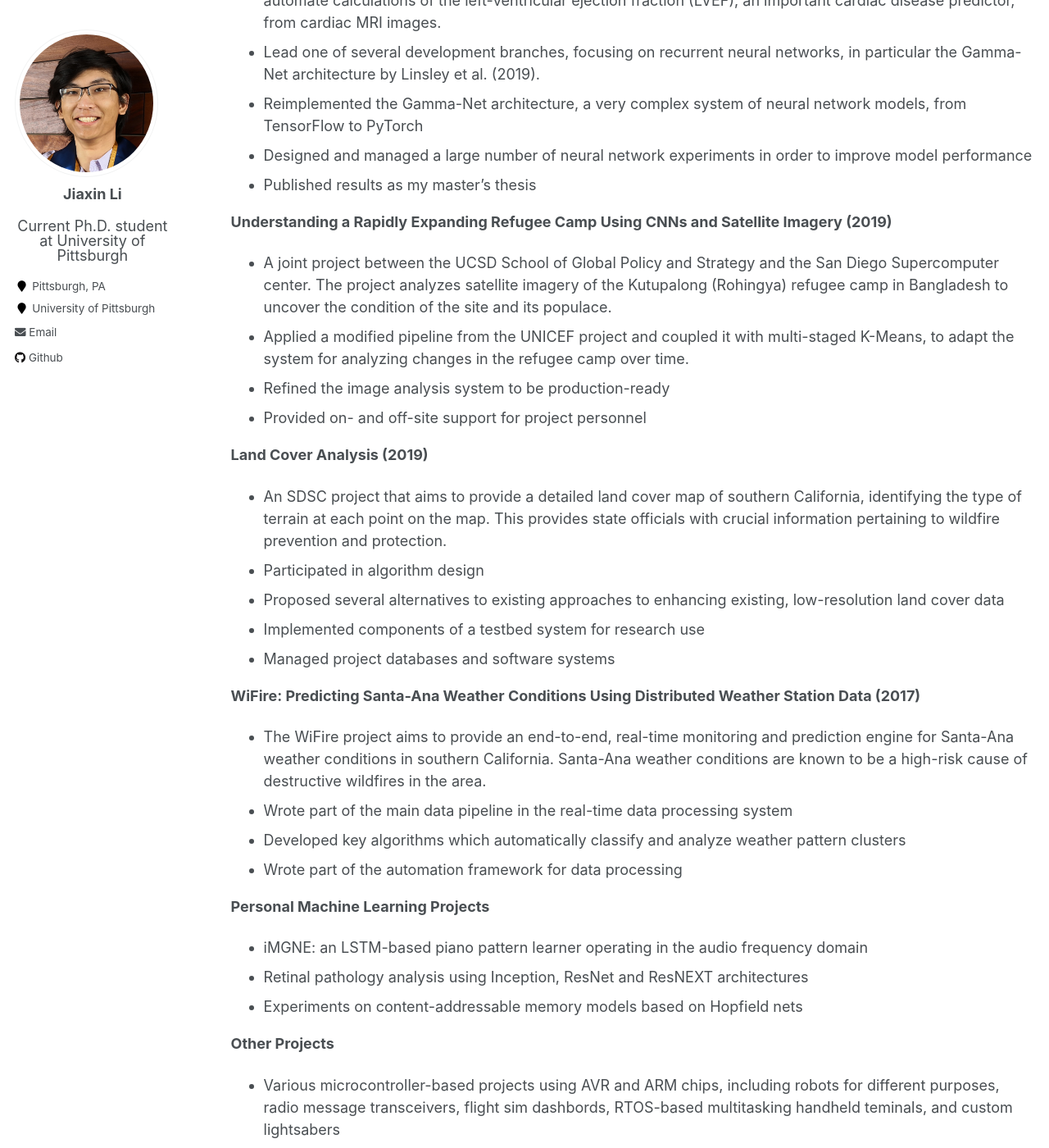
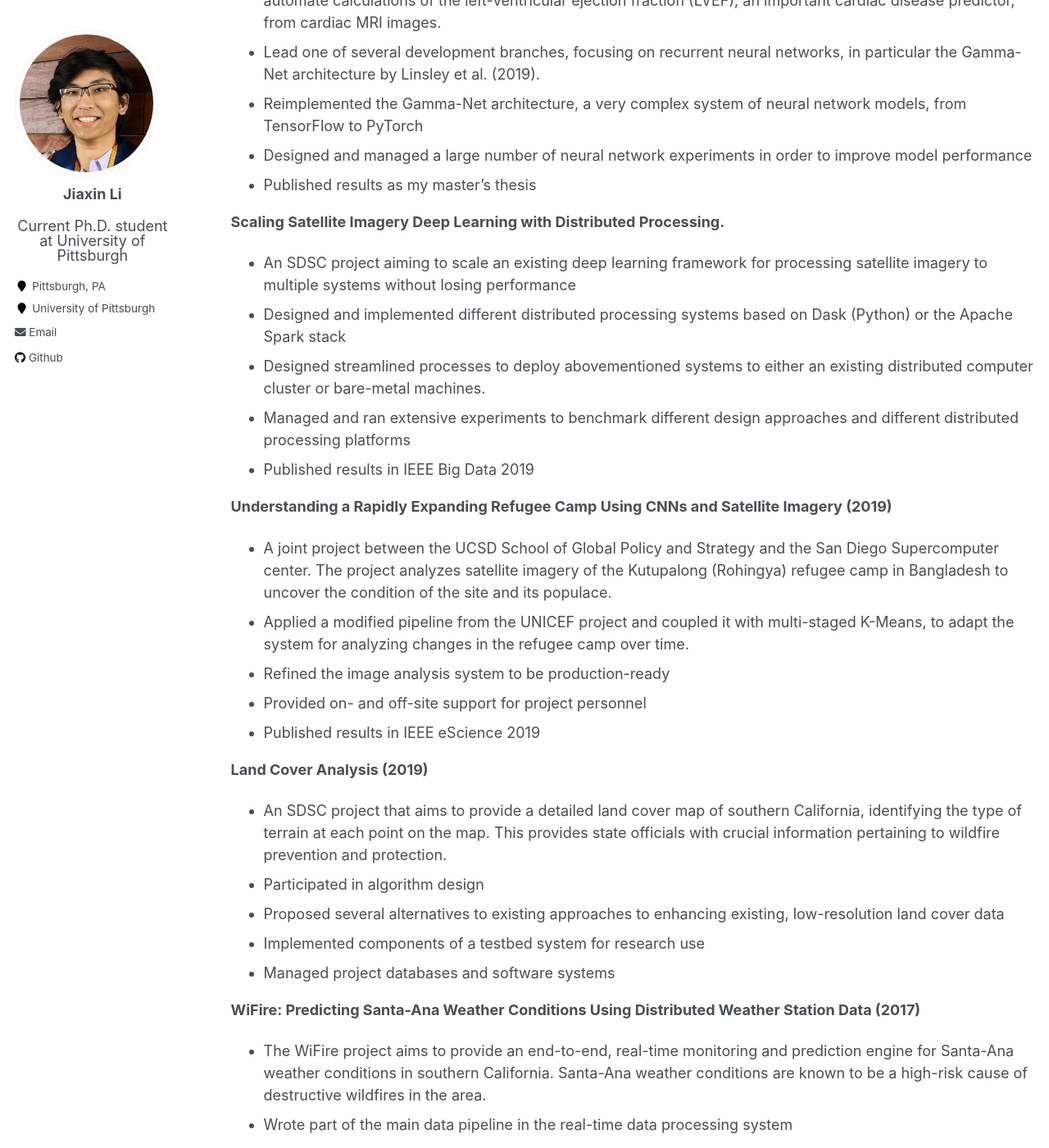
Before and after one commit to jasonliam/jasonliam.github.io, a Jekyll site: the page built from _pages/projects.md, in a window 1280 px wide and 1400 px high, scrolled down 584 px. Shown: the whole window at 82% size. Built offline with Jekyll 4.4.1, drawn with Linux system fonts in a browser that asks for light colours; some of the changed text lies outside the part shown.

Commit message:
add to projects

```diff
--- a/_pages/projects.md
+++ b/_pages/projects.md
@@ -22,11 +22,19 @@ redirect_from:
 - Designed and managed a large number of neural network experiments in order to improve model performance
 - Published results as my master's thesis
 
+**Scaling Satellite Imagery Deep Learning with Distributed Processing.**
+- An SDSC project aiming to scale an existing deep learning framework for processing satellite imagery to multiple systems without losing performance
+- Designed and implemented different distributed processing systems based on Dask (Python) or the Apache Spark stack
+- Designed streamlined processes to deploy abovementioned systems to either an existing distributed computer cluster or bare-metal machines.
+- Managed and ran extensive experiments to benchmark different design approaches and different distributed processing platforms
+- Published results in IEEE Big Data 2019
+
 **Understanding a Rapidly Expanding Refugee Camp Using CNNs and Satellite Imagery (2019)**
 - A joint project between the UCSD School of Global Policy and Strategy and the San Diego Supercomputer center. The project analyzes satellite imagery of the Kutupalong (Rohingya) refugee camp in Bangladesh to uncover the condition of the site and its populace.
 - Applied a modified pipeline from the UNICEF project and coupled it with multi-staged K-Means, to adapt the system for analyzing changes in the refugee camp over time.
 - Refined the image analysis system to be production-ready
 - Provided on- and off-site support for project personnel
+- Published results in IEEE eScience 2019
 
 **Land Cover Analysis (2019)**
 - An SDSC project that aims to provide a detailed land cover map of southern California, identifying the type of terrain at each point on the map. This provides state officials with crucial information pertaining to wildfire prevention and protection.
@@ -40,6 +48,7 @@ redirect_from:
 - Wrote part of the main data pipeline in the real-time data processing system
 - Developed key algorithms which automatically classify and analyze weather pattern clusters
 - Wrote part of the automation framework for data processing
+- Published results in IEEE Big Data 2017
 
 **Personal Machine Learning Projects**
 - iMGNE: an LSTM-based piano pattern learner operating in the audio frequency domain
```
